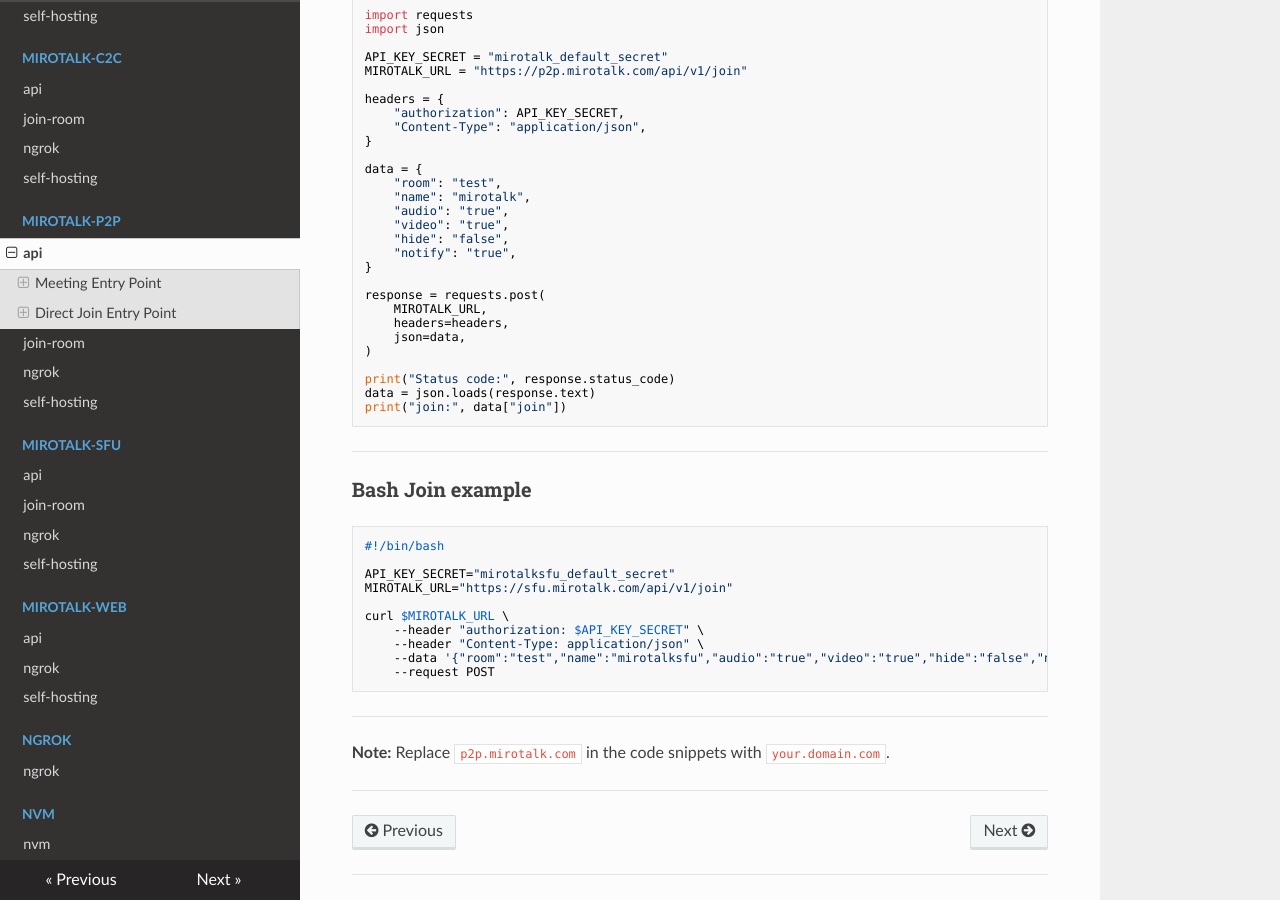
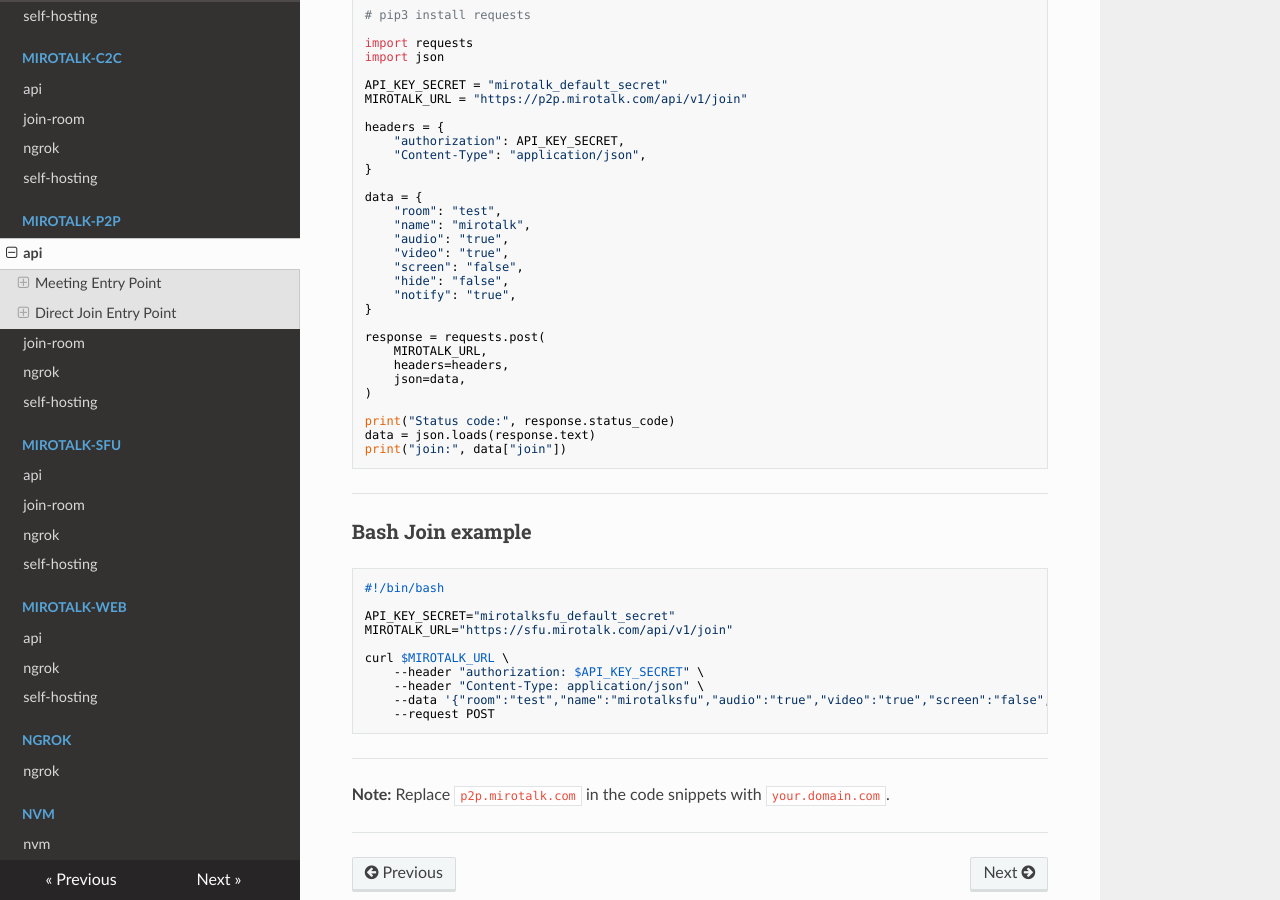
Before and after one commit to miroslavpejic85/mirotalk-docs, an MkDocs documentation site: the page built from docs/mirotalk-p2p/api.md, in a window 1280 px wide and 900 px high, scrolled down 3371 px. Built offline with MkDocs 1.6.1, drawn with Linux system fonts in a browser that asks for light colours; nearby versions of some CDN libraries; some of the changed text lies outside the part shown.

Commit message:
[mirotalkdocs] - update docs

````diff
--- a/docs/mirotalk-p2p/api.md
+++ b/docs/mirotalk-p2p/api.md
@@ -138,6 +138,7 @@
       name: "mirotalk",
       audio: true,
       video: true,
+      screen: false,
       hide: false,
       notify: true,
     }),
@@ -178,6 +179,7 @@
     "name"          => "mirotalk",
     "audio"         => true,
     "video"         => true,
+    "screen":       => false,
     "hide"          => false,
     "notify"        => true,
 );
@@ -217,6 +219,7 @@
     "name": "mirotalk",
     "audio": "true",
     "video": "true",
+    "screen": "false",
     "hide": "false",
     "notify": "true",
 }
@@ -245,7 +248,7 @@
 curl $MIROTALK_URL \
     --header "authorization: $API_KEY_SECRET" \
     --header "Content-Type: application/json" \
-    --data '{"room":"test","name":"mirotalksfu","audio":"true","video":"true","hide":"false","notify":"true"}' \
+    --data '{"room":"test","name":"mirotalksfu","audio":"true","video":"true","screen":"false","hide":"false","notify":"true"}' \
     --request POST
 ```
 
````
